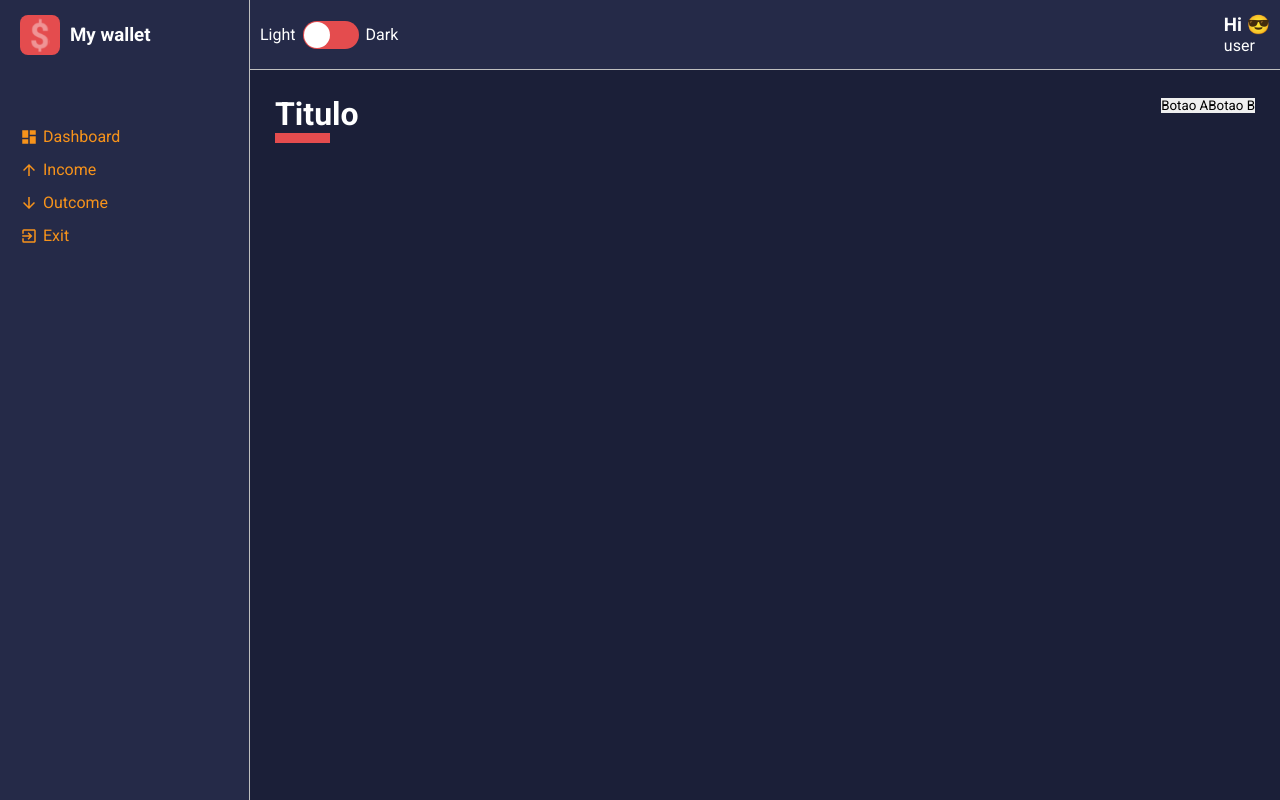
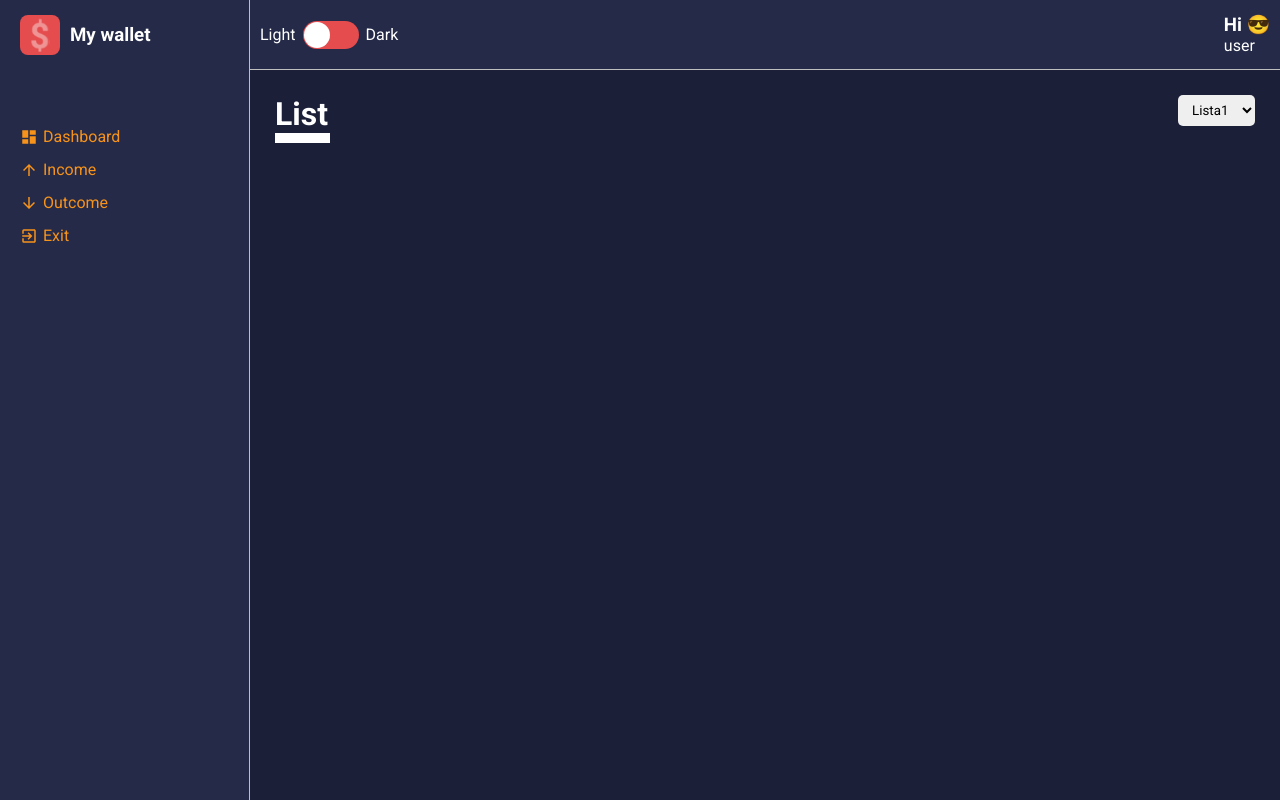
Before and after one commit to jpribeiro7/DigitalWallet, a React (Create React App) app: page / in a window 1280 px wide. Built offline with nearby package versions, Linux system fonts and the light colour scheme.

Commit message:
Header- buttons; use dinamic props (title, ...)

```diff
--- a/src/App.tsx
+++ b/src/App.tsx
@@ -5,13 +5,14 @@
 import dark from './styles/themes/dark';
 import light from './styles/themes/light';
 import Dashboard from "./pages/Dashboard";
+import List from "./pages/List";
 
 const App: React.FC = () => {
     return(
         <ThemeProvider theme={dark}>
             <GlobalStyles/>
             <Layout>
-                <Dashboard/>
+                <List/>
             </Layout>
         </ThemeProvider>
     )
--- a/src/components/Content/index.tsx
+++ b/src/components/Content/index.tsx
@@ -5,8 +5,7 @@
 const Content: React.FC = ({ children }) => {
     return(
         <Container>
-            <ContentHeader> { children }</ContentHeader>
-
+            {children}
         </Container>
     )
 }
--- /dev/null
+++ b/src/components/SelectInput/index.tsx
@@ -0,0 +1,25 @@
+import React from "react";
+import { Container } from "./styles";
+
+interface ISelectInputProps {
+    options: {
+        value: string | number,
+        label: string | number,
+    }[],
+}
+
+const SelectInput: React.FC<ISelectInputProps> = ( {options} ) => {
+    return (
+        <Container>
+            <select>
+                {
+                    options.map(option => (
+                        <option value={option.value}>{option.label}</option>
+                    ))
+            }
+            </select>
+        </Container>
+    );
+}
+
+export default SelectInput;
--- /dev/null
+++ b/src/components/SelectInput/styles.ts
@@ -0,0 +1,11 @@
+import styled from "styled-components";
+
+export const Container = styled.div`
+    > select {
+        padding: 7px 10px;
+        border-radius: 5px;
+
+        margin-left: 7px;
+    }
+
+`;
--- a/src/components/contentHeader/index.tsx
+++ b/src/components/contentHeader/index.tsx
@@ -1,17 +1,26 @@
 import React from "react";
+
+
 import { Container,
          TitleContainer,
          Controllers } from "./styles";
 
-const ContentHeader: React.FC = () => {
+interface IContentHeaderProps{
+    title: string;
+    lineColor: string;
+    children: React.ReactNode;
+}
+
+const ContentHeader: React.FC<IContentHeaderProps> = ({
+    title, lineColor, children
+}) => {
     return (
         <Container>
-            <TitleContainer>
-                <h1>Titulo</h1>
+            <TitleContainer  lineColor={lineColor}>
+                <h1>{title}</h1>
             </TitleContainer>
             <Controllers>
-                <button type='button'>Botao A</button>
-                <button type='button'>Botao B</button>
+                {children}
             </Controllers>
         </Container>
     )
--- a/src/components/contentHeader/styles.ts
+++ b/src/components/contentHeader/styles.ts
@@ -1,4 +1,8 @@
 import styled from "styled-components";
+
+interface ITitleContainerProps {
+    lineColor: string;
+}
 
 export const Container = styled.div`
     width: 100%;
@@ -8,7 +12,7 @@
     margin-bottom:25px;
 `;
 
-export const TitleContainer = styled.div`
+export const TitleContainer = styled.div<ITitleContainerProps>`
     > h1 {
         color: ${props => props.theme.colors.white};
 
@@ -16,11 +20,12 @@
             content: '';
             display: block;
             width: 55px;
-            border-bottom: 10px solid ${props => props.theme.colors.warning};
+            border-bottom: 10px solid ${props => props.lineColor};
         }
     }
 `;
 
 
 export const Controllers = styled.div`
+    display: flex;
 `;
--- a/src/pages/Dashboard/index.tsx
+++ b/src/pages/Dashboard/index.tsx
@@ -1,10 +1,28 @@
 import React from "react";
 import ContentHeader from "../../components/contentHeader";
+import SelectInput from "../../components/SelectInput";
 import { Container } from "./style";
+
 const Dashboard: React.FC = () => {
+    const options = [ {
+        value: 'Ana',
+        label: 'Ana'
+    },
+    {
+        value: 'Maria',
+        label: 'Maria'
+    },
+    {
+        value: 'Jose',
+        label: 'Jose'
+    }
+    ]
+
     return (
         <Container>
-            <ContentHeader/>
+            <ContentHeader title="Dashboard" lineColor="#F7931B">
+                <SelectInput options={options}/>
+            </ContentHeader>
         </Container>
     );
 }
--- a/src/pages/List/index.tsx
+++ b/src/pages/List/index.tsx
@@ -1,7 +1,18 @@
 import React from "react";
+import ContentHeader from "../../components/contentHeader";
+import SelectInput from "../../components/SelectInput";
+import { Container } from "./style";
 const List: React.FC = () => {
+    const options = [
+        {value:'Lista1',label:'Lista1'},
+        {value:'Maria',label:'Joana'},
+    ]
     return (
-        <h1>List</h1>
+        <Container>
+            <ContentHeader title='List' lineColor='#fff'>
+                <SelectInput options={options}/>
+            </ContentHeader>
+        </Container>
     );
 }
 
--- /dev/null
+++ b/src/pages/List/style.ts
@@ -0,0 +1,3 @@
+import styled from "styled-components";
+
+export const Container = styled.div``;
```
